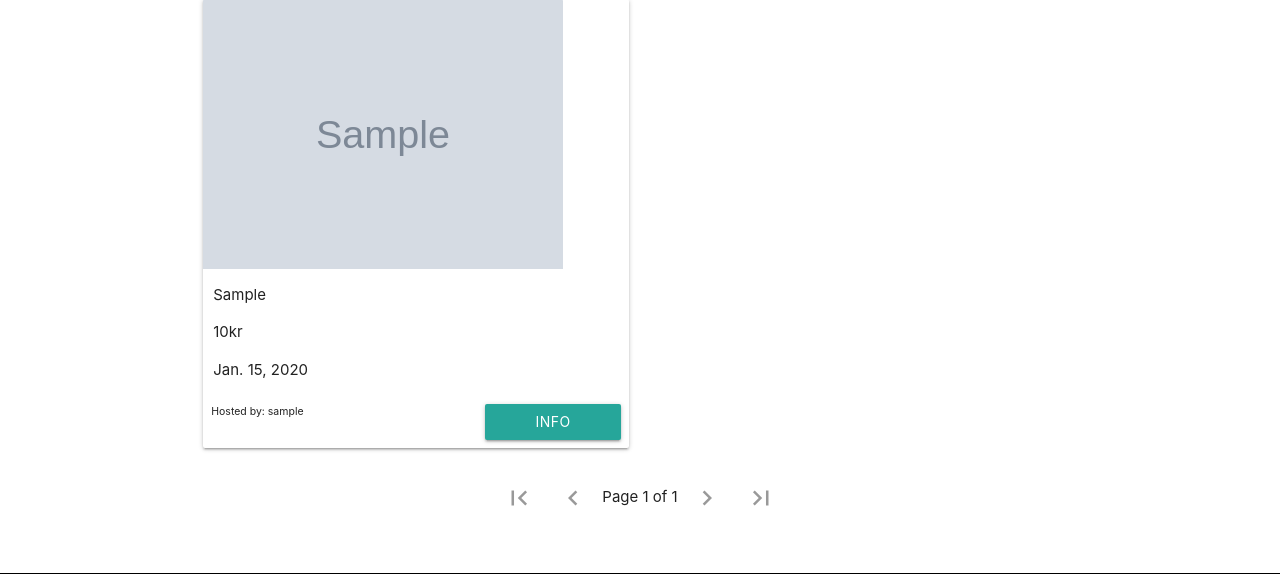
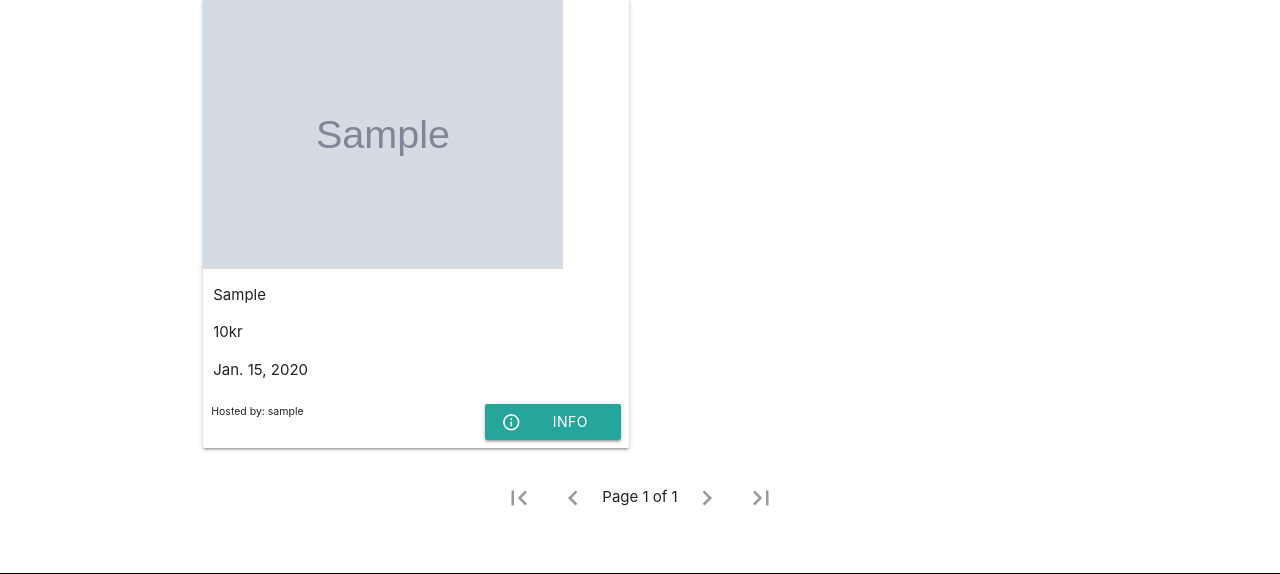
Before and after one commit to Magssch/Eventify, a Django app: page /events/ in a window 1280 px wide. Shown: the part 154-728 px from the top of the page. Run offline with Django 3.2, Linux system fonts and the light colour scheme; tables that the repository leaves empty hold one stand-in row (values such as "Sample post"); grey boxes marked "Sample" are stand-in pictures; some libraries are stand-ins or nearby versions.

Commit message:
Button
Changed styling of buttons

```diff
--- a/main/templates/main/event_info.html
+++ b/main/templates/main/event_info.html
@@ -53,7 +53,7 @@
 						{% endif %}
 						{% if user.is_staff %}
 							{% if user == event.organizer %}
-								<a href="attendees/" class="btn teal lighten-2" style="margin-top: 10px;">Attendees</a>
+								<a href="attendees/" class="btn teal lighten-2" style="margin-top: 10px;"><i class="material-icons left">people</i>Attendees</a>
 								<a href="update/" class="btn teal lighten-2" style="margin-top: 10px;">Update</a>
 								<a href="delete/" class="btn red lighten-2" style="margin-top: 10px;"><i class="material-icons left">delete</i>Delete</a>
 								<a href="event_newsletter/" class="btn blue lighten-2" style="margin-top: 10px;"><i class="material-icons left">send</i>Message</a>
--- a/main/templates/main/events.html
+++ b/main/templates/main/events.html
@@ -40,7 +40,7 @@
             </div>
             <div style="display: flex; flex-direction: row; width: 100%">
               <p style="font-size:70%; margin: 8px; align-self: flex-start; flex: 1">Hosted by: {{event.organizer}}</p>
-              <a href="{{event.get_absolute_url}}" style="align-self: flex-end; flex: 0.4; margin: 8px;" class="btn waves-effect waves-light">Info</a>
+              <a href="{{event.get_absolute_url}}" style="align-self: flex-end; flex: 0.4; margin: 8px;" class="btn waves-effect waves-light"><i class="material-icons left">info_outline</i>Info</a>
             </div>
           </div>
         </div>
```
